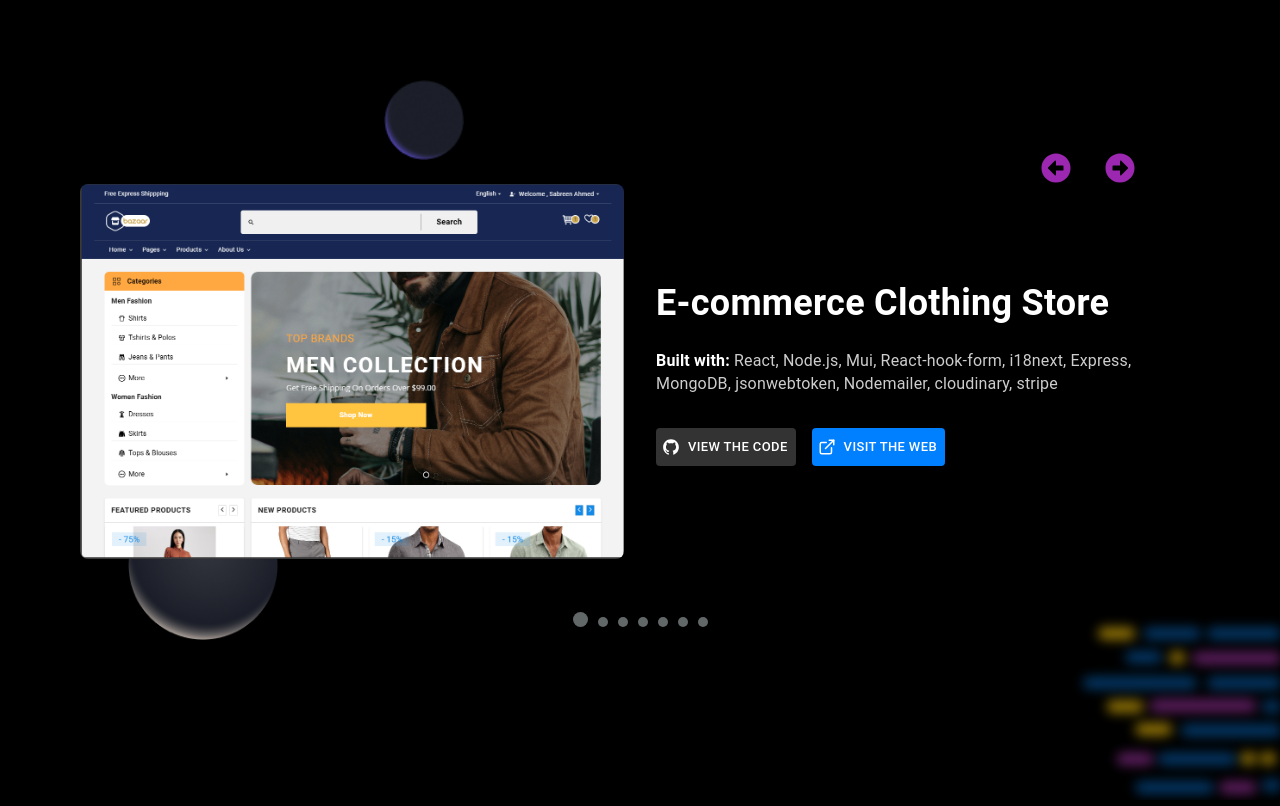
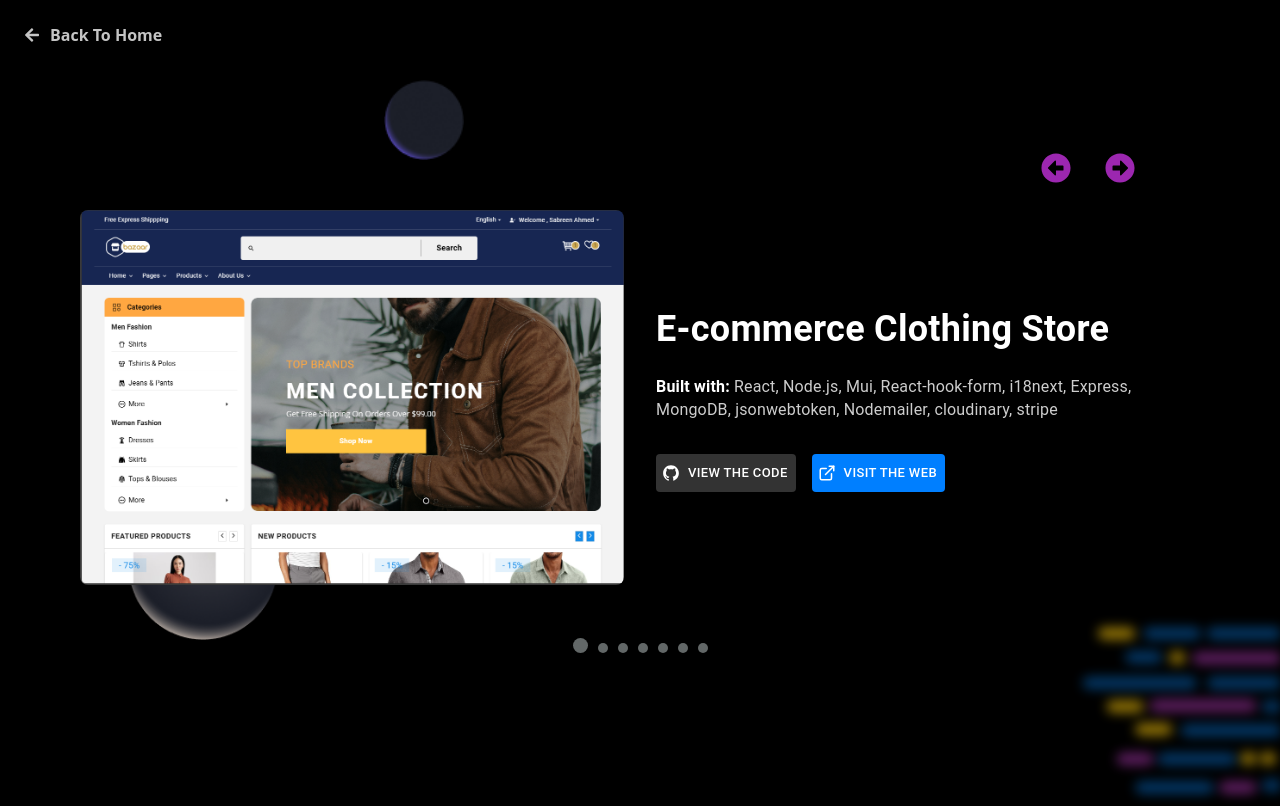
Before and after one commit to sabreenahmed21/Portfolio, a React (Create React App) app in the folder client/: page /my-project in a window 1280 px wide. Built offline with nearby package versions, Linux system fonts and the light colour scheme.

Commit message:
add link backtohome

```diff
--- a/client/src/components/Contact.js
+++ b/client/src/components/Contact.js
@@ -1,4 +1,4 @@
-import React, { useRef } from "react";
+import React, { useRef, useState } from "react";
 import {
   Container,
   Grid,
@@ -23,20 +23,22 @@ import romb2 from "../assets/dark_romb.png";
 import emailjs from "@emailjs/browser";
 import { useForm } from "react-hook-form";
 import { ToastContainer, toast } from "react-toastify";
-import 'react-toastify/dist/ReactToastify.css';
+import "react-toastify/dist/ReactToastify.css";
 
 import "../styledComponents/Contact.css";
 
 const ContactSection = () => {
+  const [loading, setLoading] = useState(false);
   const {
     register,
     handleSubmit,
     formState: { errors },
-    reset
+    reset,
   } = useForm();
   const form = useRef();
 
   const sendEmail = (data) => {
+    setLoading(true);
     emailjs
       .sendForm(
         "service_zyina7e",
@@ -55,10 +57,13 @@ const ContactSection = () => {
         (error) => {
           console.log(error.text);
           setTimeout(() => {
-            toast.success("Your message wasn't received successfully.");
+            toast.error("Your message wasn't sent successfully.");
           }, 500);
         }
-      );
+      )
+      .finally(() => {
+        setLoading(false);
+      });
   };
 
   return (
@@ -185,7 +190,11 @@ const ContactSection = () => {
                 required
                 {...register("user_name", { required: "Name is required" })}
                 InputProps={{
-                  style: { color: "#f5f5f5", backgroundColor: "#7777773b" },
+                  style: {
+                    color: "#f5f5f5",
+                    backgroundColor: "#202020",
+                    borderRadius: "0",
+                  },
                   disableUnderline: true,
                 }}
               />
@@ -210,7 +219,11 @@ const ContactSection = () => {
                   },
                 })}
                 InputProps={{
-                  style: { color: "#f5f5f5", backgroundColor: "#7777773b" },
+                  style: {
+                    color: "#f5f5f5",
+                    backgroundColor: "#202020",
+                    borderRadius: "0",
+                  },
                   disableUnderline: true,
                 }}
               />
@@ -231,7 +244,11 @@ const ContactSection = () => {
                 required
                 {...register("message", { required: "Message is required" })}
                 InputProps={{
-                  style: { color: "#f5f5f5", backgroundColor: "#7777773b" },
+                  style: {
+                    color: "#f5f5f5",
+                    backgroundColor: "#202020",
+                    borderRadius: "0",
+                  },
                   disableUnderline: true,
                 }}
               />
@@ -243,6 +260,7 @@ const ContactSection = () => {
                 variant="contained"
                 sx={{
                   mt: 2,
+                  cursor: "pointer",
                   backgroundColor: "#f4a949b8",
                   color: "#fff",
                   "&:hover": {
@@ -251,7 +269,7 @@ const ContactSection = () => {
                 }}
                 type="submit"
               >
-                Send Message
+                {loading ? "Sending..." : "Send Message"}
               </Button>
             </Box>
           </Grid>
@@ -265,7 +283,7 @@ const ContactSection = () => {
           justifyContent: "start",
           position: "absolute",
           zIndex: -1,
-          bottom: "30%",
+          bottom: "50%",
           left: "20%",
         }}
       >
@@ -276,7 +294,7 @@ const ContactSection = () => {
           width: "100%",
           position: "absolute",
           bottom: 0,
-          display: "flex",
+          display: { xs: "none", md: "flex" },
           justifyContent: "end",
         }}
       >
--- a/client/src/components/Project.js
+++ b/client/src/components/Project.js
@@ -17,12 +17,16 @@ import hoo from "../assets/hoo.png";
 import sa from "../assets/sa.png";
 import medical from "../assets/medical.png";
 import bazaar from "../assets/bazaar.png";
-import { FaArrowAltCircleLeft, FaArrowAltCircleRight } from "react-icons/fa";
-
+import {
+  FaArrowAltCircleLeft,
+  FaArrowAltCircleRight,
+  FaArrowLeft,
+} from "react-icons/fa";
 
 import purplee from "../assets/Grou-removebg-preview.png";
 import sphere3 from "../assets/sphere_sm.png";
 import sphere2 from "../assets/sphere_lg.png";
+import { Link } from "react-router-dom";
 
 const projects = [
   {
@@ -35,64 +39,87 @@ const projects = [
   },
   {
     title: "Disney plus clone",
-    built:
-      "React , Firebase",
-    imageUrl: desny ,
+    built: "React , Firebase",
+    imageUrl: desny,
     demoLink: "https://disney-plus-clone-six-sand.vercel.app/home",
     codeLink: "https://github.com/sabreenahmed21/DisneyPlus-Clone",
   },
   {
     title: "Movix Website",
-    built:
-      "React + Vite",
+    built: "React + Vite",
     imageUrl: movix,
     demoLink: "https://movix-rzoc.vercel.app/",
     codeLink: "https://github.com/sabreenahmed21/Movix",
   },
   {
     title: "Medical Site",
-    built:"React, Bootstrap",
+    built: "React, Bootstrap",
     imageUrl: medical,
     demoLink: "https://medical-site-nu.vercel.app/",
     codeLink: "https://github.com/sabreenahmed21/Medical-site",
   },
   {
     title: "HooBank",
-    built:
-      " React , Tailwind CSS",
+    built: " React , Tailwind CSS",
     imageUrl: hoo,
     demoLink: "https://tailwind-kappa-ten.vercel.app/",
     codeLink: "https://github.com/sabreenahmed21/HooBank",
   },
   {
     title: "SA. Company",
-    built:
-      "Js, Sass, Bootstrap",
+    built: "Js, Sass, Bootstrap",
     imageUrl: sa,
     demoLink: "https://sa-campany.vercel.app/",
     codeLink: "https://github.com/sabreenahmed21/SA.-Campany",
   },
   {
     title: "Home Company",
-    built:
-      "Js, Css, Bootstrap",
+    built: "Js, Css, Bootstrap",
     imageUrl: home,
     demoLink: "https://home-company-one.vercel.app/#",
     codeLink: "https://github.com/sabreenahmed21/home-company",
-  }
+  },
 ];
 
 const ProjectSlider = () => {
   const swiperRef = useRef(null);
   return (
     <>
-
+      <Box>
+        <Box
+          sx={{
+            display: "flex",
+            alignItems: "center",
+            justifyContent: "start",
+            mt: 3,
+            ml: 3,
+          }}
+        >
+          <Link
+            to={"/"}
+            target="_self"
+            style={{
+              color: "#c4c4c4",
+              fontWeight: 700,
+              fontSize: "1rem",
+              textDecoration: "none",
+              display: "flex",
+              alignItems: "center",
+              justifyContent: "center",
+              gap: 10,
+              textTransform: "capitalize",
+            }}
+          >
+            <FaArrowLeft />
+            back to home
+          </Link>
+        </Box>
         <Box
           sx={{
             display: "flex",
             alignItems: "center",
             justifyContent: "center",
-          height: "100vh",
+            height: "95vh",
           }}
           className={"project-card"}
         >
@@ -128,11 +155,12 @@ const ProjectSlider = () => {
                         alt={project.title}
                         style={{
                           width: "100%",
-                        minWidth:'290px',
+                          minWidth: "290px",
                           height: "auto",
                           borderRadius: "8px",
                           objectFit: "cover",
                         }}
+                        loading="lazy"
                       />
                     </Box>
 
@@ -182,7 +210,7 @@ const ProjectSlider = () => {
                           startIcon={<AiFillGithub />}
                           sx={{
                             p: 1,
-                          mt:1,
+                            mt: 1,
                             backgroundColor: "#333",
                             color: "#fff",
                             "&:hover": {
@@ -201,7 +229,7 @@ const ProjectSlider = () => {
                           startIcon={<FiExternalLink />}
                           sx={{
                             p: 1,
-                          mt:1,
+                            mt: 1,
                             backgroundColor: "#007FFF",
                             color: "#fff",
                             "&:hover": {
@@ -221,7 +249,7 @@ const ProjectSlider = () => {
           <Button
             sx={{
               position: "absolute",
-            top: {xs:"16%", lg:"21%"},
+              top: { xs: "12%", lg: "21%" },
               right: "15%",
               transform: "translateY(-50%)",
               zIndex: 10,
@@ -234,7 +262,7 @@ const ProjectSlider = () => {
           <Button
             sx={{
               position: "absolute",
-            top: {xs:"16%", lg:"21%"},
+              top: { xs: "12%", lg: "21%" },
               right: { xs: "5%", md: "10%" },
               transform: "translateY(-50%)",
               zIndex: 10,
@@ -244,6 +272,7 @@ const ProjectSlider = () => {
           >
             <FaArrowAltCircleRight size={30} />
           </Button>
+        </Box>
       </Box>
 
       <Box
--- a/client/src/components/Projects.js
+++ b/client/src/components/Projects.js
@@ -57,12 +57,13 @@ export default function Projects() {
                 style={{
                   color: "#9c27b0",
                   fontWeight: 900,
-                  fontSize: "1rem",
+                  fontSize: "1.1rem",
                   textDecoration: "none",
                   display: "flex",
                   alignItems: "center",
                   justifyContent: "center",
                   gap: 3,
+                  textTransform:'capitalize'
                 }}
               >
                 {" "}
--- a/client/src/styledComponents/Contact.css
+++ b/client/src/styledComponents/Contact.css
@@ -1,6 +1,7 @@
-.MuiInputBase-root {
-  padding: 8px 12px !important;
+.MuiInputBase-root.MuiFilledInput-root {
+  padding: 0 !important;
 }
+
 .MuiInputBase-input {
   padding: 8px 12px !important;
 }
@@ -13,3 +14,11 @@
     padding: 4px 6px !important;
   }
 }
+
+input:-webkit-autofill,
+textarea:-webkit-autofill {
+  background-color: #202020 !important;
+  -webkit-box-shadow: 0 0 0 1000px #202020 inset !important;
+  -webkit-text-fill-color: #f5f5f5 !important;
+  color: #f5f5f5 !important;
+}
```
Lines whose indentation alone changed are shown as unchanged.
